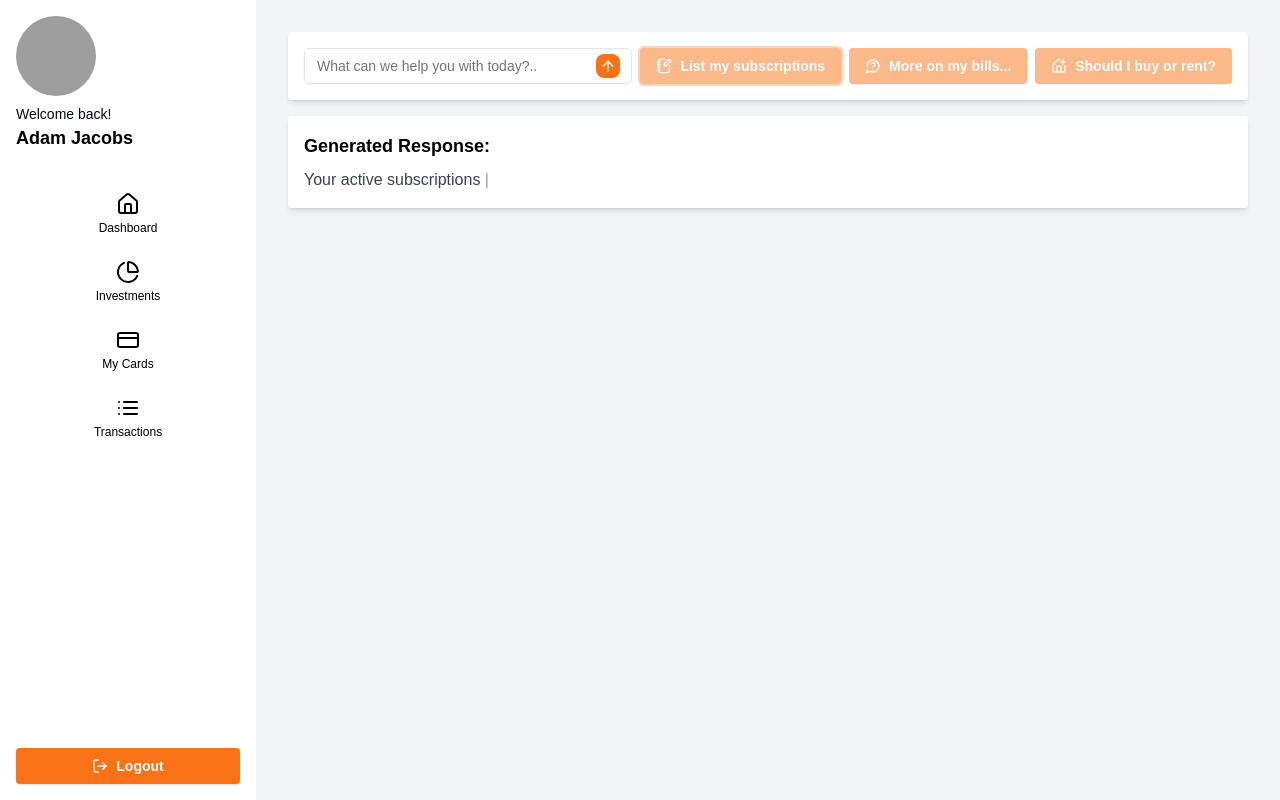
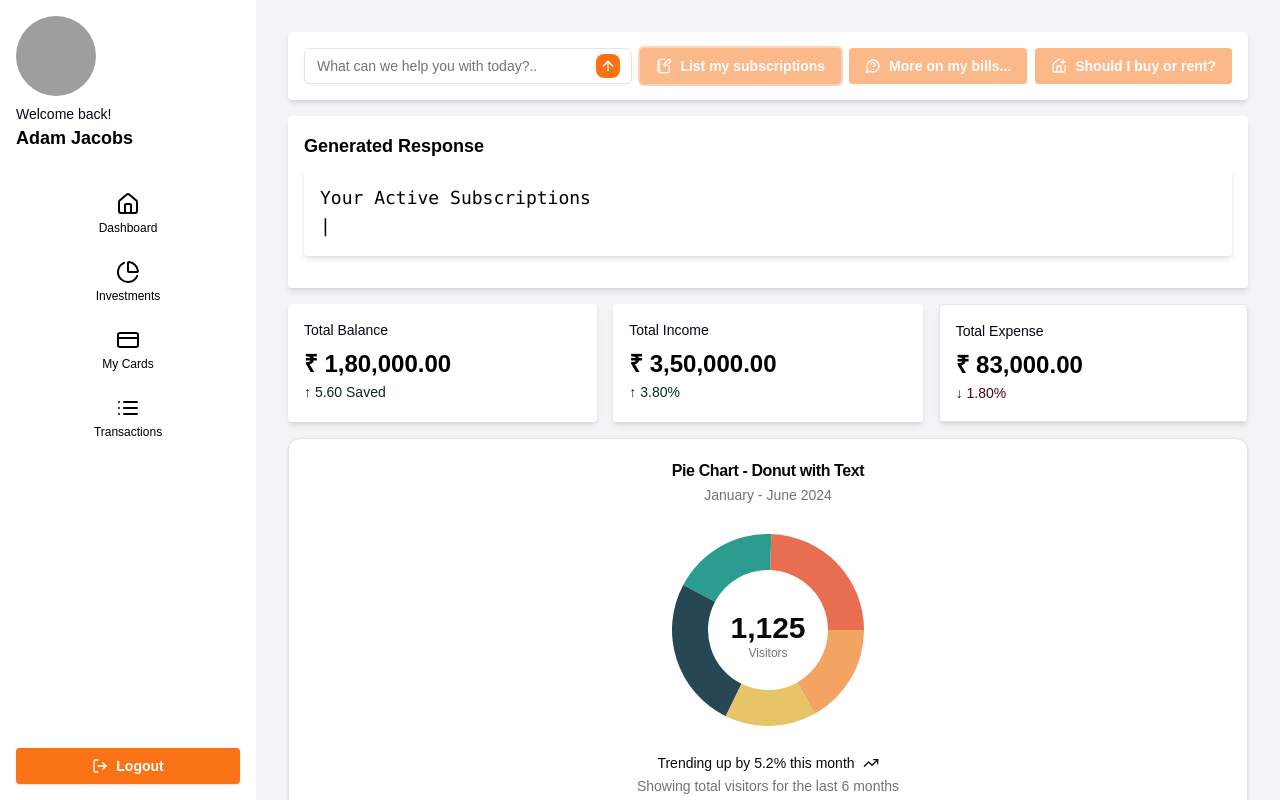
Before and after one commit to Studio1HQ/money-guard, a Next.js app: page / in a window 1280 px wide. Both pictures are taken after a click on the button "List my subscriptions". Built offline with nearby package versions, Linux system fonts and the light colour scheme; grey boxes are pictures that could not be loaded.

Commit message:
feat: add all

```diff
--- a/app/page.tsx
+++ b/app/page.tsx
@@ -14,57 +14,170 @@ import {
 } from "lucide-react";
 import { Skeleton } from "@/components/ui/skeleton";
 
-const FinancialDashboard = () => {
-  const [loading, setLoading] = useState(false);
-  const [generating, setGenerating] = useState(false);
-  const [activeButton, setActiveButton] = useState<string | null>(null);
-  const [generatedText, setGeneratedText] = useState("");
-  const [fullText, setFullText] = useState("");
-  const [textIndex, setTextIndex] = useState(0);
+type SubscriptionItem = { name: string; cost: string };
+type BillItem = { name: string; amount: string; dueDate: string };
 
-  const generateResponse = (buttonName: string) => {
+type SubscriptionsResponse = {
+  title: string;
+  items: SubscriptionItem[];
+  summary: string;
+};
+
+type BillsResponse = {
+  title: string;
+  items: BillItem[];
+  summary: string;
+};
+
+type BuyOrRentResponse = {
+  title: string;
+  recommendation: string;
+  reasons: string[];
+};
+
+type ResponseData = SubscriptionsResponse | BillsResponse | BuyOrRentResponse;
+
+type ButtonName = "subscriptions" | "bills" | "buyOrRent";
+
+const generateMockResponse = (buttonName: ButtonName): ResponseData => {
   switch (buttonName) {
     case "subscriptions":
-        return "Your active subscriptions include Netflix (₹649/month), Spotify (₹119/month), and Amazon Prime (₹1499/year). Your total monthly subscription cost is approximately ₹893.";
+      return {
+        title: "Your Active Subscriptions",
+        items: [
+          { name: "Netflix", cost: "₹649/month" },
+          { name: "Spotify", cost: "₹119/month" },
+          { name: "Amazon Prime", cost: "₹1499/year" },
+        ],
+        summary: "Your total monthly subscription cost is approximately ₹893.",
+      };
     case "bills":
-        return "Your upcoming bills are: Electricity (₹2,500 due on 30th), Water (₹800 due on 2nd), and Internet (₹999 due on 5th). The total amount due this month is ₹4,299.";
+      return {
+        title: "Upcoming Bills",
+        items: [
+          { name: "Electricity", amount: "₹2,500", dueDate: "30th" },
+          { name: "Water", amount: "₹800", dueDate: "2nd" },
+          { name: "Internet", amount: "₹999", dueDate: "5th" },
+        ],
+        summary: "The total amount due this month is ₹4,299.",
+      };
     case "buyOrRent":
-        return "Based on your current financial situation, renting might be more suitable. Your monthly rent budget of ₹20,000 is manageable, while buying would require a down payment and higher monthly payments. Consider saving for a down payment while renting.";
-      default:
-        return "";
+      return {
+        title: "Buy or Rent Analysis",
+        recommendation:
+          "Renting might be more suitable based on your situation.",
+        reasons: [
+          "Your monthly rent budget of ₹20,000 is manageable.",
+          "Buying would require a larger down payment.",
+          "Consider saving for a down payment while renting.",
+        ],
+      };
   }
 };
 
-  const handleButtonClick = (buttonName: string) => {
+const FinancialDashboard: React.FC = () => {
+  const [loading, setLoading] = useState<boolean>(false);
+  const [generating, setGenerating] = useState<boolean>(false);
+  const [activeButton, setActiveButton] = useState<ButtonName | null>(null);
+  const [parsedResponse, setParsedResponse] = useState<ResponseData | null>(
+    null
+  );
+  const [displayText, setDisplayText] = useState<string>("");
+  const [textIndex, setTextIndex] = useState<number>(0);
+
+  const handleButtonClick = (buttonName: ButtonName) => {
     setLoading(true);
     setActiveButton(buttonName);
-    setGeneratedText("");
-    setFullText("");
-    setTextIndex(0);
 
-    // Simulate API call or data processing
+    // Clear previous response data and text
+    setParsedResponse(null);
+    setDisplayText("");
+    setTextIndex(0); // Reset text index to start from the beginning
+    setGenerating(false); // Reset the generating flag
+
     setTimeout(() => {
       setLoading(false);
       setGenerating(true);
-      const response = generateResponse(buttonName);
-      setFullText(response);
-      // Start text generation after a short delay
-      setTimeout(() => {
-        setTextIndex(0);
-      }, 500);
-    }, 2000); // 2 seconds delay to simulate loading
+
+      const response = generateMockResponse(buttonName);
+      setParsedResponse(response);
+
+      // Generate the combined text for the new response
+      const combinedText = generateCombinedText(response);
+      setDisplayText(combinedText);
+    }, 2000); // Simulate API delay
   };
+
+  // Combines all response text into one string
+  const generateCombinedText = (response: ResponseData): string => {
+    let combinedText = response.title + "\n";
+
+    if ("items" in response) {
+      combinedText +=
+        response.items
+          .map((item) =>
+            "cost" in item
+              ? `${item.name}: ${item.cost}`
+              : `${item.name}: ₹${item.amount} (Due: ${item.dueDate})`
+          )
+          .join("\n") + "\n";
+    }
+
+    if ("summary" in response) {
+      combinedText += response.summary + "\n";
+    }
+
+    if ("recommendation" in response) {
+      combinedText += response.recommendation + "\n";
+      combinedText += response.reasons.join("\n") + "\n";
+    }
+
+    return combinedText;
+  };
+
   useEffect(() => {
-    if (generating && generatedText.length < fullText.length) {
+    if (generating && textIndex < displayText.length) {
       const timer = setTimeout(() => {
-        setGeneratedText(fullText.slice(0, generatedText.length + 1));
-      }, 30); // Adjust the speed of text generation here
+        setTextIndex(textIndex + 1);
+      }, 30); // Speed of text generation
 
       return () => clearTimeout(timer);
-    } else if (generating && generatedText.length === fullText.length) {
+    } else if (generating && textIndex === displayText.length) {
       setGenerating(false);
     }
-  }, [generating, generatedText, fullText, textIndex]);
+  }, [generating, textIndex, displayText]);
+
+  const renderContent = (content: string) => {
+    return generating ? content.slice(0, textIndex) + "|" : content;
+  };
+
+  const renderResponse = () => {
+    if (!parsedResponse) return null;
+
+    return (
+      <div className="bg-white shadow-md p-4 rounded mb-4">
+        <pre className="whitespace-pre-wrap text-lg">
+          {renderContent(displayText)}
+        </pre>
+      </div>
+    );
+  };
+
+  const renderButton = (
+    name: ButtonName,
+    icon: React.ReactNode,
+    label: string
+  ) => (
+    <Button
+      className={`bg-orange-500 hover:bg-orange-700 text-white font-bold py-2 px-4 rounded
+      focus:outline-none focus:ring-2 focus:ring-orange-600 focus:ring-opacity-50
+      ${activeButton === name ? "ring-2 ring-orange-600 ring-opacity-50" : ""}`}
+      onClick={() => handleButtonClick(name)}
+      disabled={loading || generating}
+    >
+      {icon} {label}
+    </Button>
+  );
 
   return (
     <Layout>
@@ -79,71 +192,41 @@ const FinancialDashboard = () => {
               }
               placeholder="What can we help you with today?.."
             />
-            <div className="mx-auto [1100px]:w-2/4 flex justify-end  flex-col md:flex-row gap-2">
-              <Button
-                className={`bg-orange-500 hover:bg-orange-700 text-white font-bold py-2 px-4 rounded
-                focus:outline-none focus:ring-2 focus:ring-orange-600 focus:ring-opacity-50
-                ${
-                  activeButton === "subscriptions"
-                    ? "ring-2 ring-orange-600 ring-opacity-50"
-                    : ""
-                }`}
-                onClick={() => handleButtonClick("subscriptions")}
-                disabled={loading || generating}
-              >
-                <NotebookPen className="mr-2 h-4 w-4 " /> List my subscriptions
-              </Button>
-              <Button
-                className={`bg-orange-500 hover:bg-orange-700 text-white font-bold py-2 px-4 rounded
-                focus:outline-none focus:ring-2 focus:ring-orange-600 focus:ring-opacity-50
-                ${
-                  activeButton === "bills"
-                    ? "ring-2 ring-orange-600 ring-opacity-50"
-                    : ""
-                }`}
-                onClick={() => handleButtonClick("bills")}
-                disabled={loading || generating}
-              >
-                <MessageCircleQuestion className="mr-2 h-4 w-4" /> More on my
-                bills...
-              </Button>
-              <Button
-                className={`bg-orange-500 hover:bg-orange-700 text-white font-bold py-2 px-4 rounded
-                focus:outline-none focus:ring-2 focus:ring-orange-600 focus:ring-opacity-50
-                ${
-                  activeButton === "buyOrRent"
-                    ? "ring-2 ring-orange-600 ring-opacity-50"
-                    : ""
-                }`}
-                onClick={() => handleButtonClick("buyOrRent")}
-                disabled={loading || generating}
-              >
-                <HousePlus className="mr-2 h-4 w-4" /> Should I buy or rent?
-              </Button>
+            <div className="flex flex-col md:flex-row gap-2">
+              {renderButton(
+                "subscriptions",
+                <NotebookPen className="mr-2 h-4 w-4" />,
+                "List my subscriptions"
+              )}
+              {renderButton(
+                "bills",
+                <MessageCircleQuestion className="mr-2 h-4 w-4" />,
+                "More on my bills..."
+              )}
+              {renderButton(
+                "buyOrRent",
+                <HousePlus className="mr-2 h-4 w-4" />,
+                "Should I buy or rent?"
+              )}
             </div>
           </div>
         </div>
 
-        {(loading || generating || generatedText) && (
+        {(loading || generating || parsedResponse) && (
           <div className="bg-white shadow-md p-4 rounded mb-4">
-            <h4 className="text-lg font-semibold mb-2">Generated Response:</h4>
+            <h4 className="text-lg font-semibold mb-2">
+              {loading ? "Generating..." : "Generated Response"}
+            </h4>
             {loading && (
               <div className="flex items-center space-x-4">
                 <Skeleton className="h-4 w-4 rounded-full" />
                 <Skeleton className="h-4 w-[200px]" />
               </div>
             )}
-            {(generating || generatedText) && (
-              <p className="text-gray-700">
-                {generatedText}
-                {generating && <span className="animate-pulse">|</span>}
-              </p>
-            )}
+            {parsedResponse && renderResponse()}
           </div>
         )}
 
-        {!loading && !generating && (
-          <>
         <div className="grid grid-cols-1 md:grid-cols-2 lg:grid-cols-3 gap-4 mb-4">
           <div className="bg-white p-4 rounded shadow-md">
             <h4 className="text-sm text-gray-950 mb-2">Total Balance</h4>
@@ -158,27 +241,15 @@ const FinancialDashboard = () => {
           <div className="bg-white p-4 rounded shadow-md border">
             <h4 className="text-sm text-gray-950 mb-2">Total Expense</h4>
             <p className="text-2xl font-bold">₹ 83,000.00</p>
-                <span className="text-red-950 text-sm">↓ 4.62%</span>
+            <span className="text-red-950 text-sm">↓ 1.80%</span>
           </div>
         </div>
-            <div className="grid grid-cols-1 lg:grid-cols-2 gap-4 mb-4">
-              <div className="bg-white shadow-md p-4 rounded">
-                <h4 className="text-lg font-semibold mb-4">
-                  Your Spending Summary
-                </h4>
+
+        <div className="mb-4">
           <DonutChart />
-                <div className="flex justify-center mt-4 space-x-4">
-                  <span className="text-sm">Subscriptions</span>
-                  <span className="text-sm">Money Transfer</span>
-                  <span className="text-sm">Bill Payments</span>
-                  <span className="text-sm">Food Payment</span>
-                </div>
-              </div>
-              <YourCard />
         </div>
         <RecentTransactions />
-          </>
-        )}
+        <YourCard />
       </div>
     </Layout>
   );
```
Lines whose indentation alone changed are shown as unchanged.
